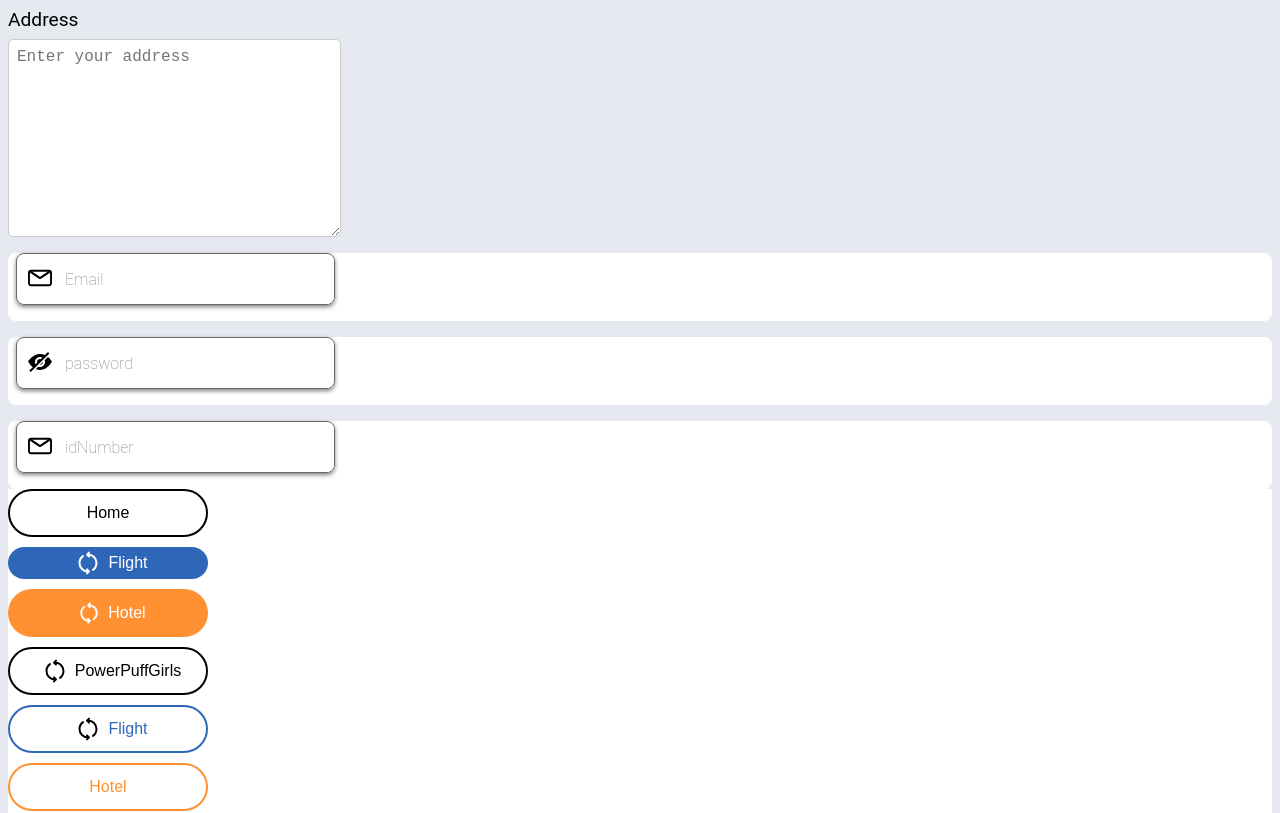
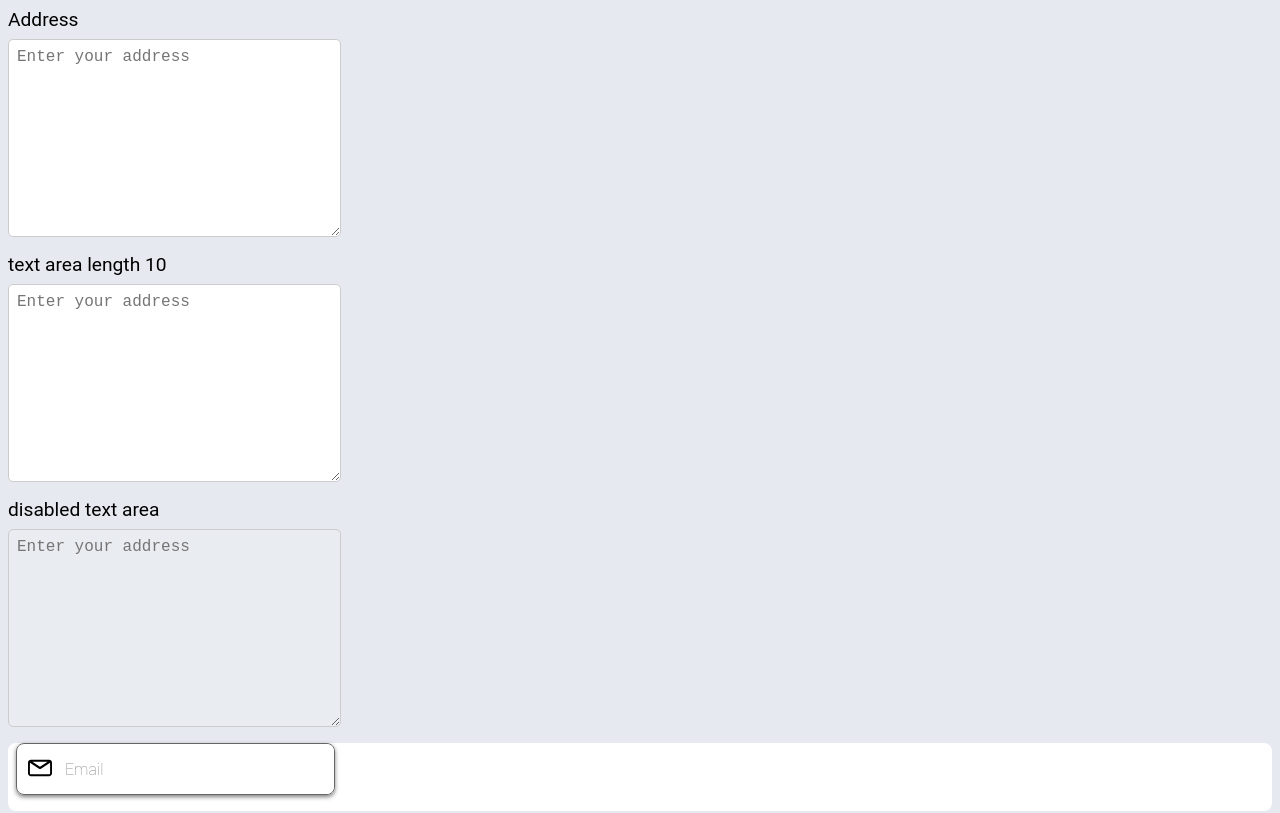
Before and after one commit to Mwiert/miniSpa, a Vue app: page /powerpuffgirls in a window 1280 px wide. Shown: the top 813 px of the page. Built offline with nearby package versions, Linux system fonts and the light colour scheme; a web font is replaced by a local one.

Commit message:
text area updates

```diff
--- a/src/components/UIInput.vue
+++ b/src/components/UIInput.vue
@@ -154,6 +154,7 @@ export default {
 @import '@/assets/css/main.scss';
 
 .input-box-c {
+  user-select: none;
   display: flex;
   flex-direction: column;
   background-color: #fff;
@@ -233,7 +234,6 @@ export default {
       transition: all 0.3s ease;
       width: 100%;
       &.active {
-
         padding-top: 1.5rem;
         padding-bottom: 0.5rem;
       }
--- a/src/components/UITextArea.vue
+++ b/src/components/UITextArea.vue
@@ -3,17 +3,16 @@
     <div class="text-area-wrapper">
       <label v-if="label" :for="id">{{ label }}</label>
       <textarea
-            :name="name" :id="id"
-            :cols="cols" :rows="rows"
+        :name="name"
+        :id="id"
+        :cols="cols"
+        :rows="rows"
         :disabled="disabled"
         :placeholder="placeholder"
         :maxlength="maxLength"
         :value="modelValue"
-            @input="$emit('update:modelValue', $event.target.value)"
-            ></textarea>
+        @input="$emit('update:modelValue', $event.target.value)"></textarea>
     </div>
-
-
   </div>
 </template>
 
@@ -22,43 +21,35 @@ export default {
   name: 'UITextArea',
   props: {
     label: { type: String, required: true },
-        disabled: { type: Boolean, default: false},
+    disabled: { type: Boolean, default: false },
     rows: { type: Number, default: 10 },
     cols: { type: Number, default: 30 },
     placeholder: { type: String },
     maxLength: { type: Number },
     modelValue: { type: String },
     id: { type: String },
-        name: { type: String },
-
-    },
-    emtis: ['update:modelValue'],
-    methods: {
-        handleInput(event) {
-            console.log(event.target.value)
-            this.$emit('input', event.target.value)
+    name: { type: String }
   }
-    },
 }
-
 </script>
 
 <style lang="scss" scoped>
-.text-area-c{
-    .text-area-wrapper{
+.text-area-c {
+  user-select: none;
+  .text-area-wrapper {
     display: inline-flex;
     flex-direction: column;
-        label{
+    label {
       font-size: 1.2rem;
       margin-bottom: 0.5rem;
     }
-        textarea{
+    textarea {
       padding: 0.5rem;
       font-size: 1rem;
       border: 1px solid #ccc;
       border-radius: 5px;
       resize: vertical;
-            &:focus{
+      &:focus {
         outline: none;
         border: 1px solid #000;
       }
--- a/src/pages/PowerPuffGirls.vue
+++ b/src/pages/PowerPuffGirls.vue
@@ -7,36 +7,44 @@
       :cols="30"
       :placeholder="'Enter your address'"
       :maxLength="100"
-        v-model="valueTextArea"
-      ></UITextArea>
-      <p>{{ valueTextArea }} </p>
-
-
+      v-model="valueTextArea"></UITextArea>
+    <p>{{ valueTextArea }}</p>
   </div>
-  <div class="input-box">
-    <UIInput
-      :id="'username'"
-      :label="'Email'"
-      :icon="'mail'"
-      :type="'email'"
-      clearButton />
+  <div class="text-area-c">
+    <UITextArea
+      :id="textarea"
+      :label="'text area length 10 '"
+      :disabled="false"
+      :rows="10"
+      :cols="30"
+      :placeholder="'Enter your address'"
+      :maxLength="10"
+      v-model="valueTextArea2"></UITextArea>
+    <p>{{ valueTextArea2 }}</p>
+  </div>
+  <div class="text-area-c">
+    <UITextArea
+      :id="textarea"
+      :label="'disabled text area'"
+      :disabled="true"
+      :rows="10"
+      :cols="30"
+      :placeholder="'Enter your address'"
+      :maxLength="10"
+      v-model="valueTextArea3"></UITextArea>
+    <p>{{ valueTextArea3 }}</p>
   </div>
 
   <div class="input-box">
-    <UIInput
-      :type="'password'"
-      :id="'password'"
-      :label="'password'"
-      :icon="'mail'"
-      clearButton />
+    <UIInput :id="'username'" :label="'Email'" :icon="'mail'" :type="'email'" clearButton />
   </div>
 
   <div class="input-box">
-    <UIInput
-      :id="'idNumber'"
-      :label="'idNumber'"
-      :icon="'mail'"
-      clearButton />
+    <UIInput :type="'password'" :id="'password'" :label="'password'" :icon="'mail'" clearButton />
+  </div>
+
+  <div class="input-box">
+    <UIInput :id="'idNumber'" :label="'idNumber'" :icon="'mail'" clearButton />
   </div>
   <!-- <button @click="submitForm">Submit</button> -->
 
@@ -216,6 +224,8 @@ export default {
       password: '',
       idNumber: '',
       valueTextArea: '',
+      valueTextArea2: '',
+      valueTextArea3: '',
 
       // Defining the initial loading and disabled states for different buttons
       loadingStates: {
```
Lines whose indentation alone changed are shown as unchanged.
